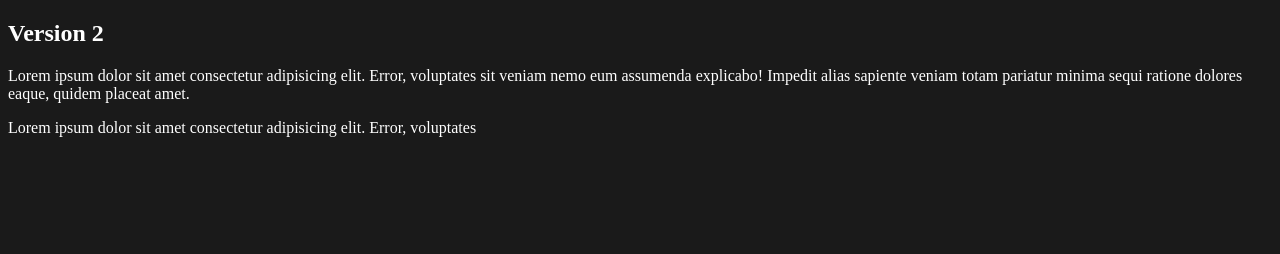
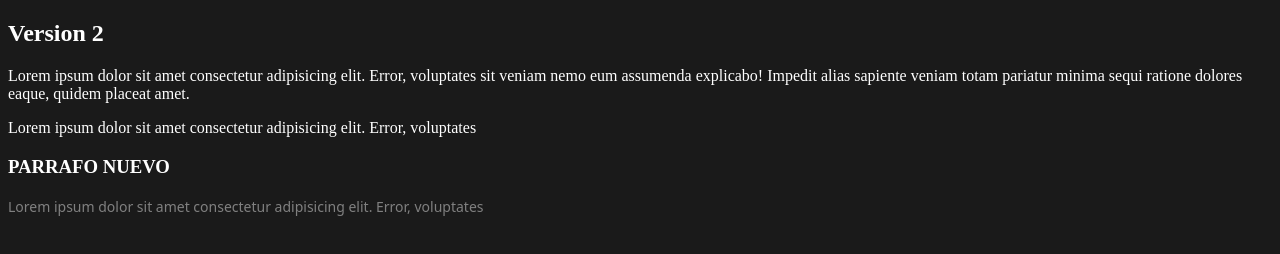
Before and after one commit to PachiracleDev/cursogit, a plain HTML site: page index.html in a window 1280 px wide. Drawn offline with Linux system fonts and the light colour scheme.

Commit message:
Agregando mejor parrafo al index

```diff
--- a/index.html
+++ b/index.html
@@ -17,5 +17,9 @@
 		<p>
 			Lorem ipsum dolor sit amet consectetur adipisicing elit. Error, voluptates
 		</p>
+		<h3>PARRAFO NUEVO</h3>
+		<p class="parrafo_bonito">
+			Lorem ipsum dolor sit amet consectetur adipisicing elit. Error, voluptates
+		</p>
 	</body>
 </html>
--- a/style.css
+++ b/style.css
@@ -3,3 +3,14 @@ html {
 	color: #fff;
 	font-size: 16px;
 }
+
+.parrafo_bonito {
+	color: gray;
+	font-size: 14px;
+	font-weight: 400;
+	line-height: 1.5;
+	font-family: system-ui, -apple-system, BlinkMacSystemFont, "Segoe UI", Roboto,
+		Oxygen, Ubuntu, Cantarell, "Open Sans", "Helvetica Neue", sans-serif;
+	margin: 0;
+	padding: 0;
+}
```
